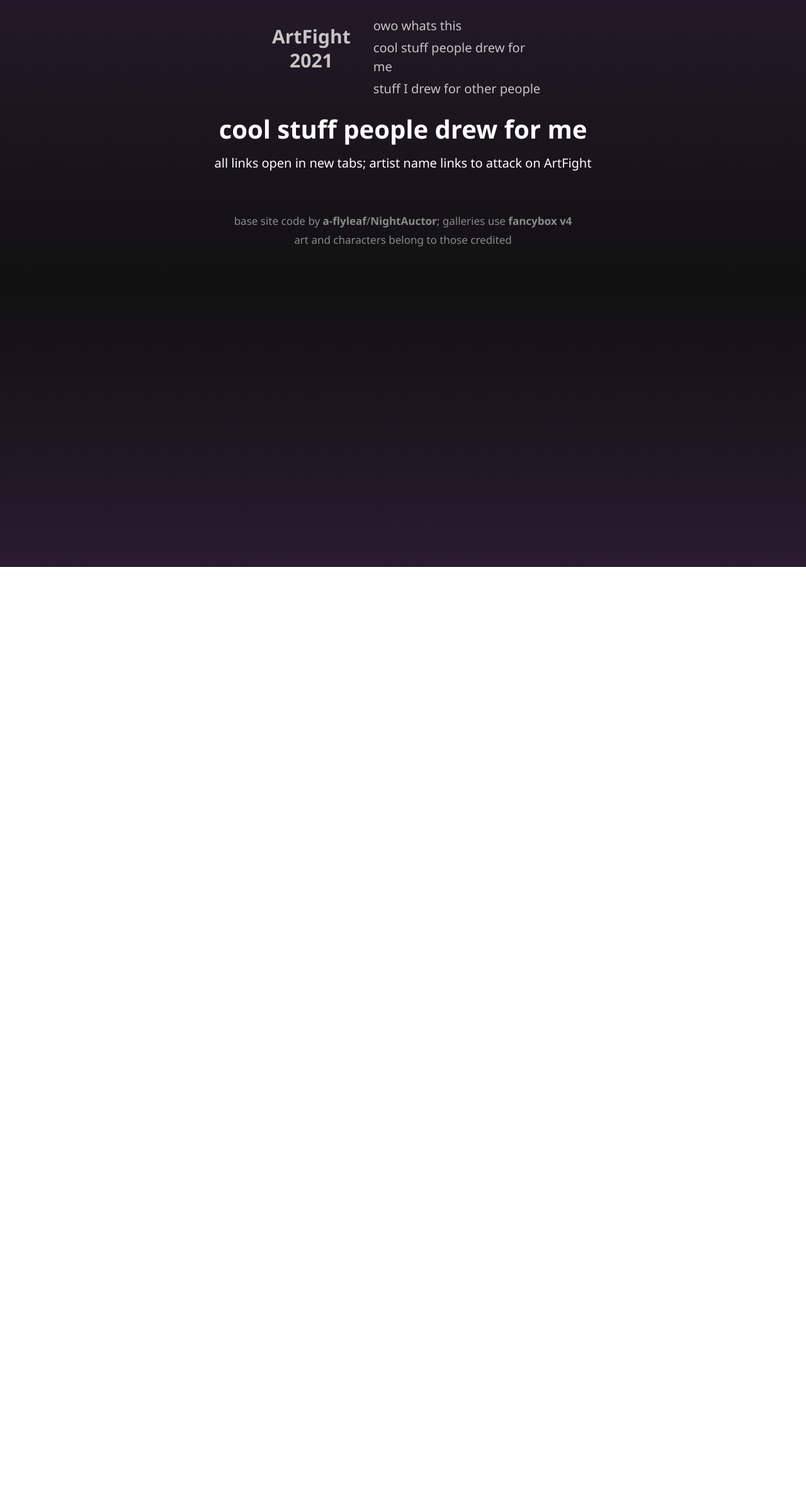
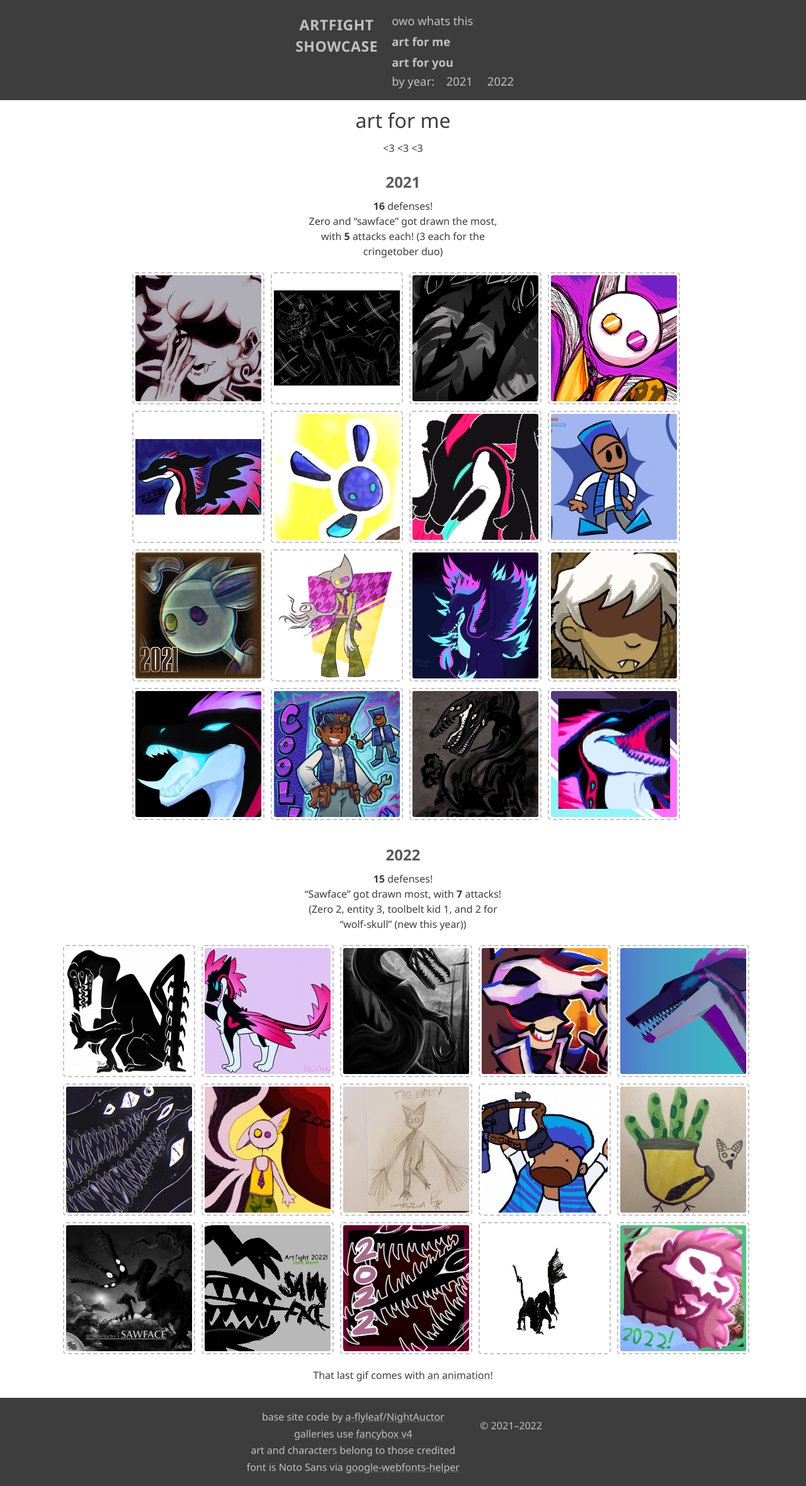
Before and after one commit to a-flyleaf/artfight, a Jekyll site: the page built from for-me.md, in a window 1280 px wide. Shown: the whole page at 63% size. Built offline with Jekyll 4.4.1, drawn with Linux system fonts in a browser that asks for light colours; before the commit the page ends 900 px from its top, so only the background shows below that.

Commit message:
art for me/you

```diff
--- a/_data/art.yml
+++ b/_data/art.yml
@@ -150,7 +150,6 @@
   artist: NightAuctor
   img: "24"
   for: Sweetybeedy
-  ff: Cyberpunk
   pts: 21
 - link: 1768850.la-beast
   time: 2021-07-01 21:42:45
@@ -283,7 +282,6 @@
   artist: NightAuctor
   img: "02"
   for: TaxiBirds
-  ff: Bloom
   pts: 63.5
 - link: 2825904.times-new
   time: 2022-07-02 18:40:12
@@ -329,7 +327,6 @@
   artist: NightAuctor
   img: "09"
   for: TalisM4niac
-  ff: Bloom
   pts: 193
 - link: 3367531.oops-all-rookies
   time: 2022-07-10 18:14:27
--- a/assets/2022.css
+++ b/assets/2022.css
@@ -47,8 +47,8 @@ footer li{margin:.15em 0;} footer p{margin:1em 0 0;}
 }
 
 /*gallery*/
-.gallery{line-height:0; margin:1em auto;} .gallery figure,.gallery a{display:inline-block; border-radius:5px; text-align:center;} .gallery a{border:2px dashed; padding:3px; width:210px; height:210px; margin:5px;} .gallery img{border-radius:3px;}
-.gallery a:hover,.gallery a:focus,.gallery a:active{background:#e0e0e0;}
+.gallery{line-height:0; margin:1em auto;} .gallery figure,.gallery a{display:inline-block; border-radius:5px; text-align:center;} .gallery a{border:2px dashed #c2c2c2; padding:3px; width:210px; height:210px; margin:5px;} .gallery img{border-radius:3px;}
+.gallery a:hover,.gallery a:focus,.gallery a:active{background:#e0e0e0; border-color:#ababab;}
 .gallery figure{width:50%;}
 @media only screen and (min-width:525px) {.gallery figure{width:30%; margin:0 1%;} .gallery a{width:100%; height:auto;}}
 @media only screen and (min-width:750px) {.gallery figure{margin:0 .75%;} .gallery.four figure{width:23%;} .gallery.five figure{width:18.15%;} .gallery.six figure{width:15%;}}
--- a/for-me.html
+++ /dev/null
@@ -1,5 +0,0 @@
----
-layout: 2021
-title: cool stuff people drew for me
----
-<p class="info"><span>all links open in new tabs;</span> <span>artist name links to attack on ArtFight</span></p>
--- /dev/null
+++ b/for-me.md
@@ -0,0 +1,18 @@
+---
+layout: 2022
+title: art for me
+css: main{text-align:center;} main p{max-width:22em;}
+---
+<span style="display:inline-block;">&lt;3</span> <span style="display:inline-block;">&lt;3</span> <span style="display:inline-block;">&lt;3</span>
+
+## 2021
+**16** defenses!
+Zero and "sawface" got drawn the most, with **5** attacks each! (3 each for the cringetober duo)
+<div class="gallery four">{%assign chrono = site.data.art|sort:"time"%}{%for art in chrono%}{%if art.for=='NightAuctor'%}{%capture year%}{{art.time|date:"%Y"}}{%endcapture%}{%if year == "2021"%}<figure><a href="{%include url.html%}/assets/img/def/{{art.time|date:'%Y'}}/{{art.img}}.{%if art.file%}{{art.file}}{%else%}png{%endif%}" class="y{{art.time|date:'%Y'}}def" data-fancybox="art" data-caption="<p><a href='https://artfight.net/attack/{{art.link}}' target='_blank'>from</a> <a href='{%include url.html%}/artists#{{art.artist}}' target='_blank'><b>{{art.artist}}</b></a></p>"><img src="{%include url.html%}/assets/img/def/{{art.time|date:'%Y'}}/{{art.img}}x.{%if art.tn%}{{art.tn}}{%else%}png{%endif%}" alt=""/></a></figure>{%endif%}{%endif%}{%endfor%}</div>
+
+## 2022
+**15** defenses!
+"Sawface" got drawn most, with **7** attacks! (Zero 2, entity 3, toolbelt kid 1, and 2 for "wolf-skull" (new this year))
+<div class="gallery five">{%assign chrono = site.data.art|sort:"time"%}{%for art in chrono%}{%if art.for=='NightAuctor'%}{%capture year%}{{art.time|date:"%Y"}}{%endcapture%}{%if year == "2022"%}<figure><a href="{%include url.html%}/assets/img/def/{{art.time|date:'%Y'}}/{{art.img}}.{%if art.file%}{{art.file}}{%else%}png{%endif%}" class="y{{art.time|date:'%Y'}}def" data-fancybox="art" data-caption="<p><a href='https://artfight.net/attack/{{art.link}}' target='_blank'>from</a> <a href='{%include url.html%}/artists#{{art.artist}}' target='_blank'><b>{{art.artist}}</b></a></p>"><img src="{%include url.html%}/assets/img/def/{{art.time|date:'%Y'}}/{{art.img}}x.{%if art.tn%}{{art.tn}}{%else%}png{%endif%}" alt=""/></a></figure>{%endif%}{%endif%}{%endfor%}</div>
+
+That last gif comes with [an animation](https://twitter.com/Sparkarty/status/1553598340008476672?s=20&amp;t=lgCS7pbGDZBvop8yHu9xfg)!
--- a/for-you.html
+++ /dev/null
@@ -1,6 +0,0 @@
----
-layout: 2021
-title: stuff I drew for other people
-class: fy
----
-<p class="info"><span>all links open in new tabs;</span> <span>recipient name links to attack on ArtFight</span></p>
```
Also changed, not shown: for-you.md (added, +14 -0 lines).
